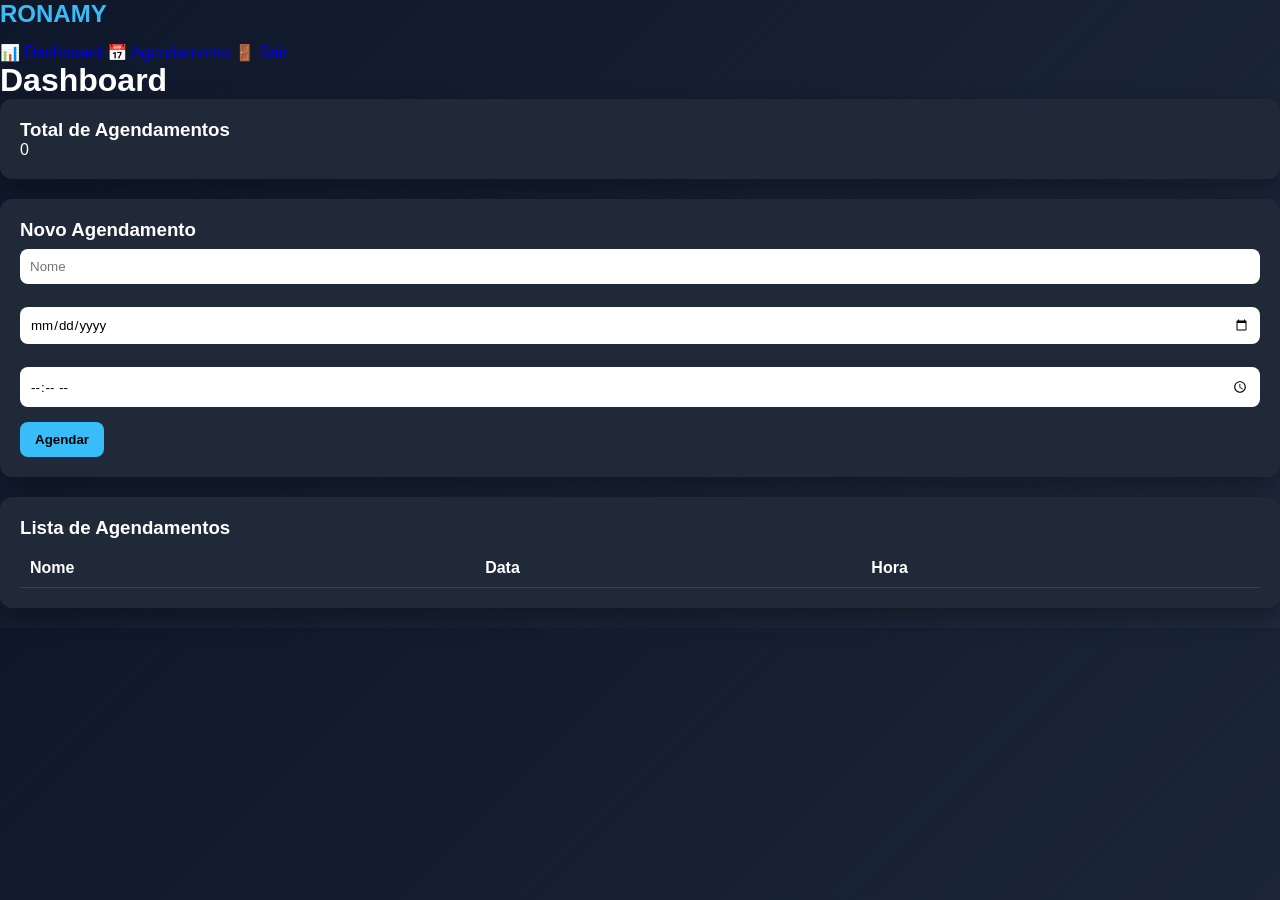
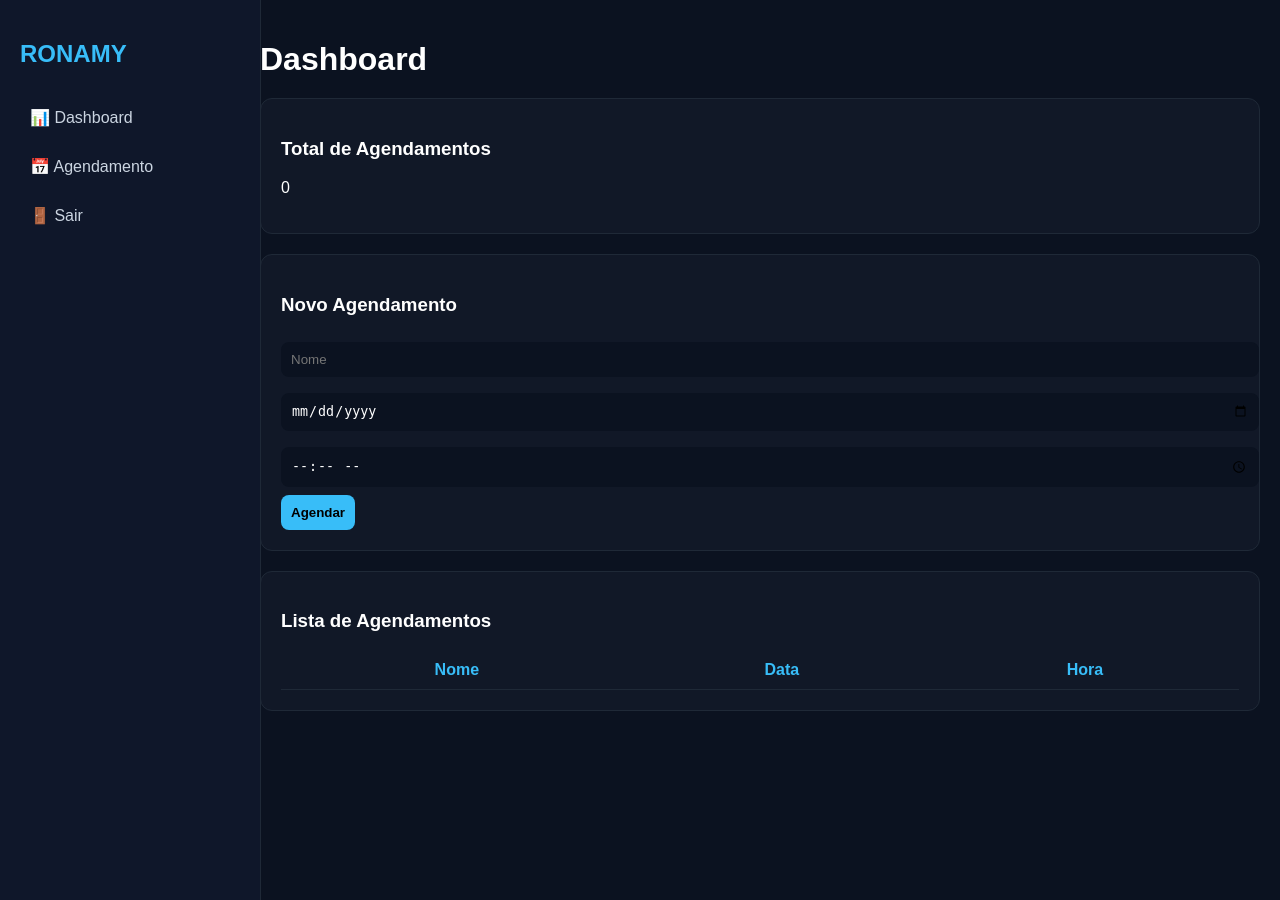
Before and after one commit to romaurocruz2-lang/Ronamy, a Flask app: page /painel in a window 1280 px wide. Run offline with Flask 3, Linux system fonts and the light colour scheme; the visitor is signed in with stand-in values (Sample User, id 1); data comes from the database, SQL or seed files in the repository; data that the repository does not hold is empty.

Commit message:
Refactor CSS styles for layout and design

```diff
--- a/static/style.css
+++ b/static/style.css
@@ -1,76 +1,73 @@
-/* RESET */
-* {
+body {
     margin: 0;
-    padding: 0;
-    box-sizing: border-box;
-    font-family: Arial, sans-serif;
-}
-
-/* FUNDO */
-body {
-    background: linear-gradient(135deg, #0f172a, #1e293b);
+    font-family: Arial;
+    background: #0b1220;
     color: white;
 }
 
-/* HEADER */
-header {
-    background: #111827;
-    padding: 15px 20px;
-    display: flex;
-    justify-content: space-between;
-    align-items: center;
+/* SIDEBAR */
+.sidebar {
+    width: 220px;
+    height: 100vh;
+    background: #0f172a;
+    position: fixed;
+    padding: 20px;
+    border-right: 1px solid #1f2937;
 }
 
-header h1 {
-    font-size: 20px;
+.sidebar h2 {
     color: #38bdf8;
+    margin-bottom: 30px;
 }
 
-header a {
-    color: white;
+.sidebar a {
+    display: block;
+    color: #cbd5e1;
+    padding: 10px;
     text-decoration: none;
-    background: #ef4444;
-    padding: 8px 12px;
     border-radius: 8px;
+    margin-bottom: 10px;
 }
 
-/* CONTAINER */
-.container {
-    max-width: 1000px;
-    margin: 30px auto;
+.sidebar a:hover {
+    background: #1e293b;
+}
+
+/* MAIN */
+.main {
+    margin-left: 240px;
     padding: 20px;
+}
+
+h1 {
+    margin-bottom: 20px;
 }
 
 /* CARD */
 .card {
-    background: #1f2937;
+    background: #111827;
     padding: 20px;
     border-radius: 12px;
     margin-bottom: 20px;
-    box-shadow: 0 10px 25px rgba(0,0,0,0.3);
+    border: 1px solid #1f2937;
 }
 
-/* TÍTULOS */
-h2 {
-    margin-bottom: 15px;
-    color: #38bdf8;
-}
-
-/* INPUTS */
-input, select {
+/* INPUT */
+input {
     width: 100%;
     padding: 10px;
-    margin-top: 8px;
-    margin-bottom: 15px;
+    margin: 8px 0;
     border-radius: 8px;
     border: none;
+    background: #0b1220;
+    color: white;
 }
 
 /* BOTÃO */
 button {
     background: #38bdf8;
     color: black;
-    padding: 10px 15px;
+    padding: 10px;
     border: none;
     border-radius: 8px;
     cursor: pointer;
@@ -85,22 +82,13 @@ button:hover {
 table {
     width: 100%;
     border-collapse: collapse;
-    margin-top: 10px;
 }
 
-table th, table td {
+th, td {
     padding: 10px;
-    border-bottom: 1px solid #374151;
-    text-align: left;
+    border-bottom: 1px solid #1f2937;
 }
 
-/* STATUS */
-.status {
-    padding: 5px 10px;
-    border-radius: 6px;
-    font-size: 12px;
+th {
+    color: #38bdf8;
 }
-
-.agendado { background: #facc15; color: black; }
-.concluido { background: #22c55e; }
-.cancelado { background: #ef4444; }
```
